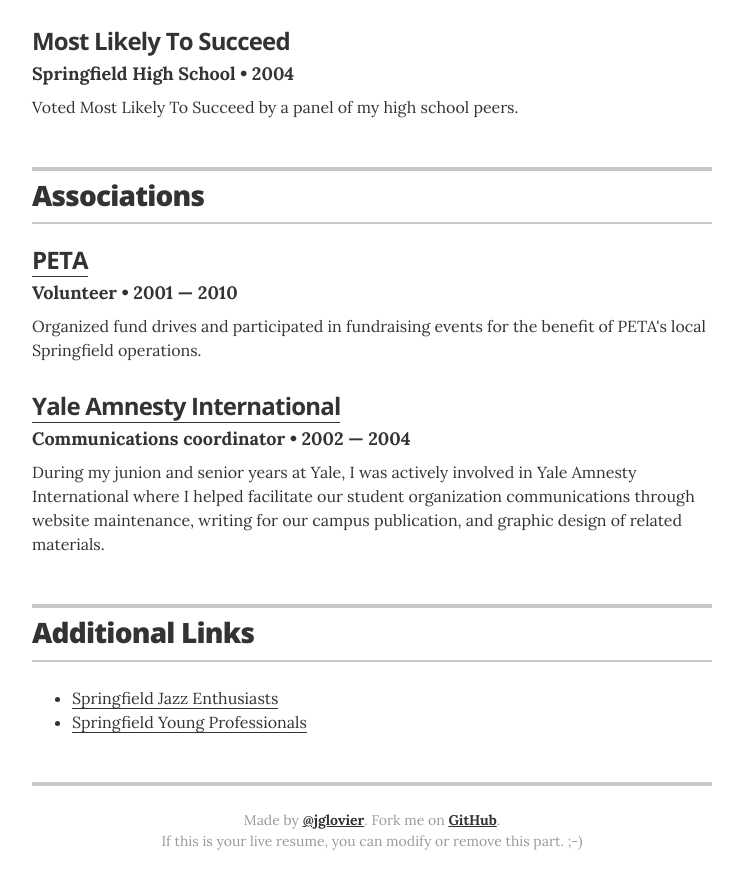
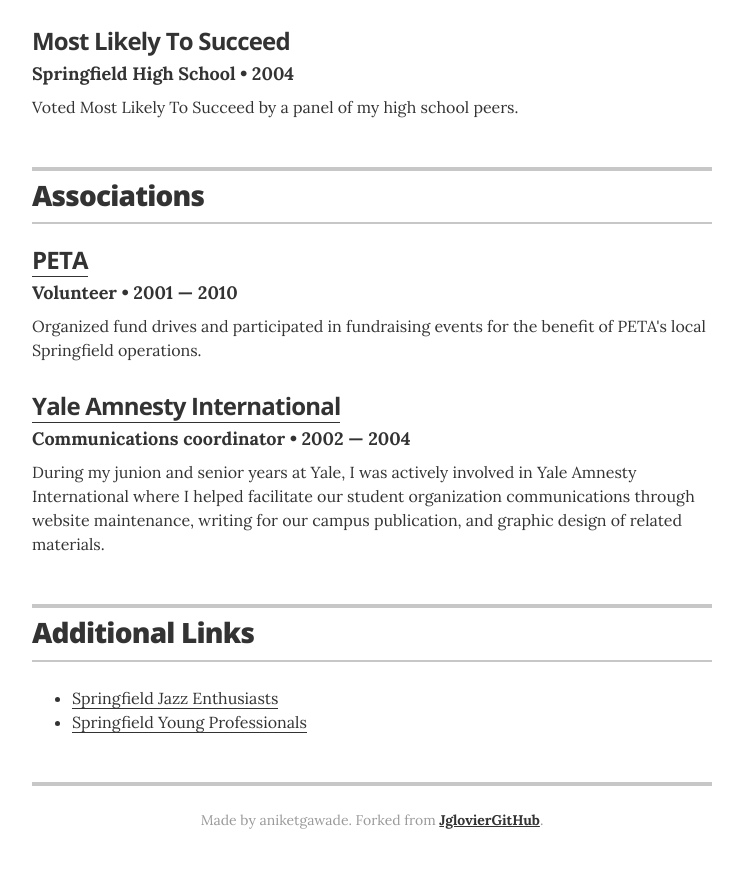
Before and after one commit to sanketgawaderepo/resume, a Jekyll site: the page built from index.html, in a window 1280 px wide and 900 px high, scrolled down 2650 px. Shown: the top 889 px of the window, without its empty margins (268-1011 px from the left). Built offline with Jekyll 4.4.1, drawn with Linux system fonts in a browser that asks for light colours.

Commit message:
Update resume.html

```diff
--- a/_layouts/resume.html
+++ b/_layouts/resume.html
@@ -232,8 +232,7 @@
       {% endif %}
 
       <footer class="page-footer">
-        <p class="footer-line">Made by <a href="http://twitter.com/jglovier">@jglovier</a>. Fork me on <a href="https://github.com/jglovier/resume-template">GitHub</a>.</p>
-        <p class="footer-line">If this is your live resume, you can modify or remove this part. ;-)</p>
+        <p class="footer-line">Made by aniketgawade</a>. Forked from <a href="https://github.com/jglovier/resume-template">JglovierGitHub</a>.</p>
       </footer>
 
     </div>
```
